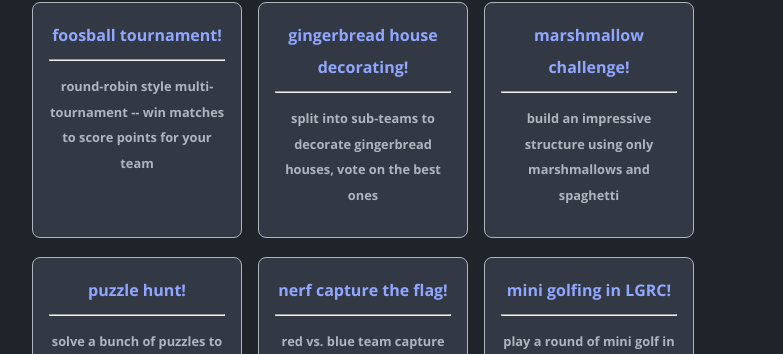
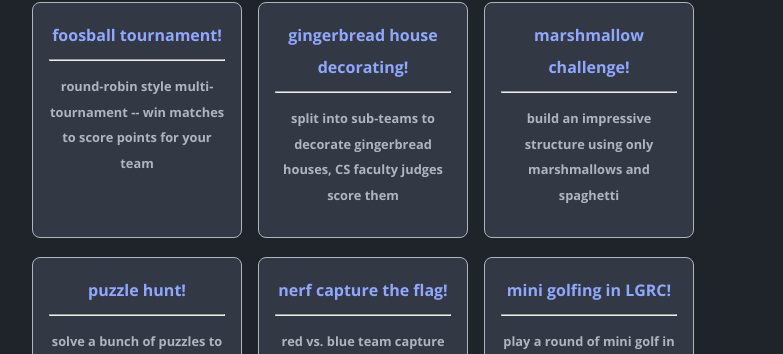
Before and after one commit to olympcics/olympcics.github.io, a Jekyll site: the page built from index.md, in a window 1280 px wide and 900 px high, scrolled down 1641 px. Shown: the part 151-505 px from the top of the window, without its empty margins (248-1031 px from the left). Built offline with Jekyll 4.4.1, drawn with Linux system fonts in a browser that asks for light colours.

Commit message:
Update home.yml

```diff
--- a/_data/home.yml
+++ b/_data/home.yml
@@ -15,7 +15,7 @@ project_entries:
 
   - title: gingerbread house decorating!
     url: false
-    desc: split into sub-teams to decorate gingerbread houses, vote on the best ones
+    desc: split into sub-teams to decorate gingerbread houses, CS faculty judges score them
 
   - title: marshmallow challenge!
     url: false
```
